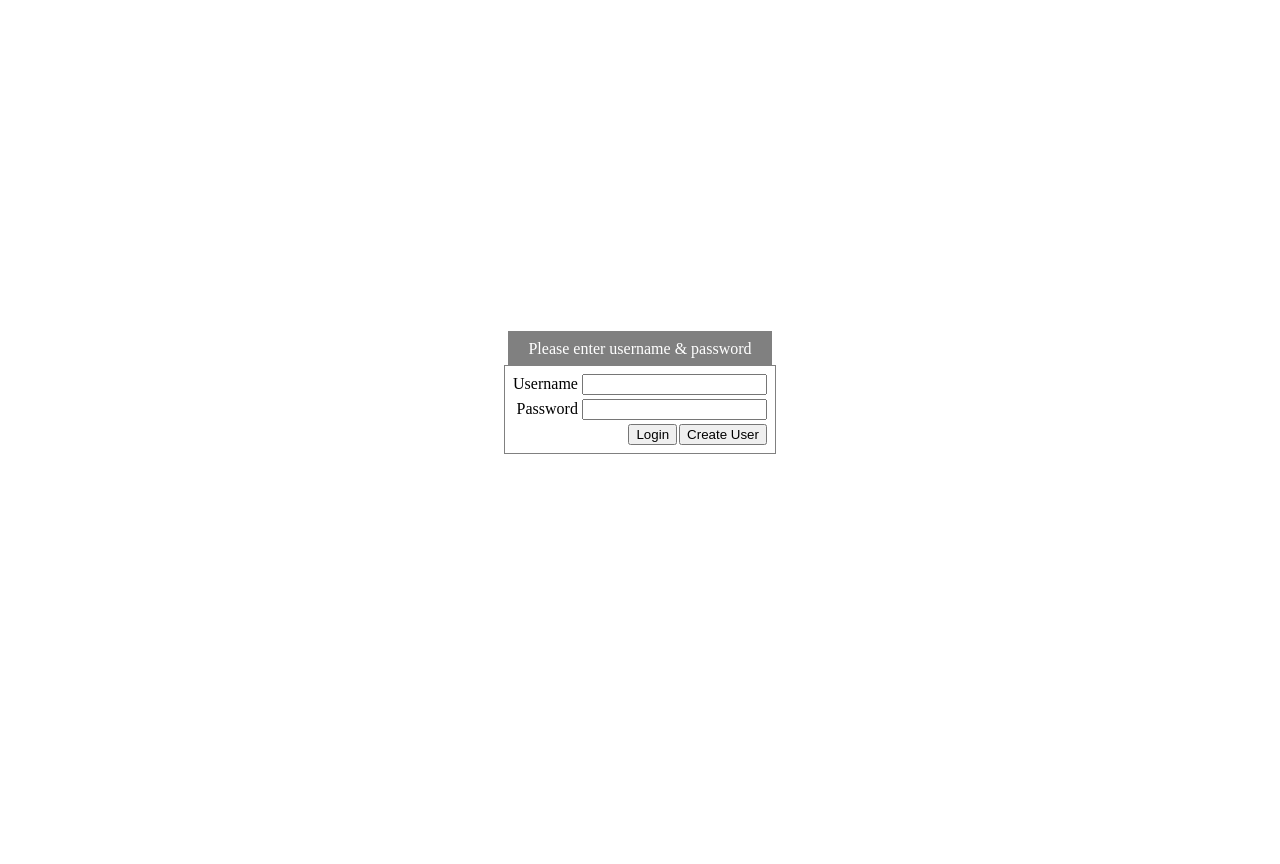
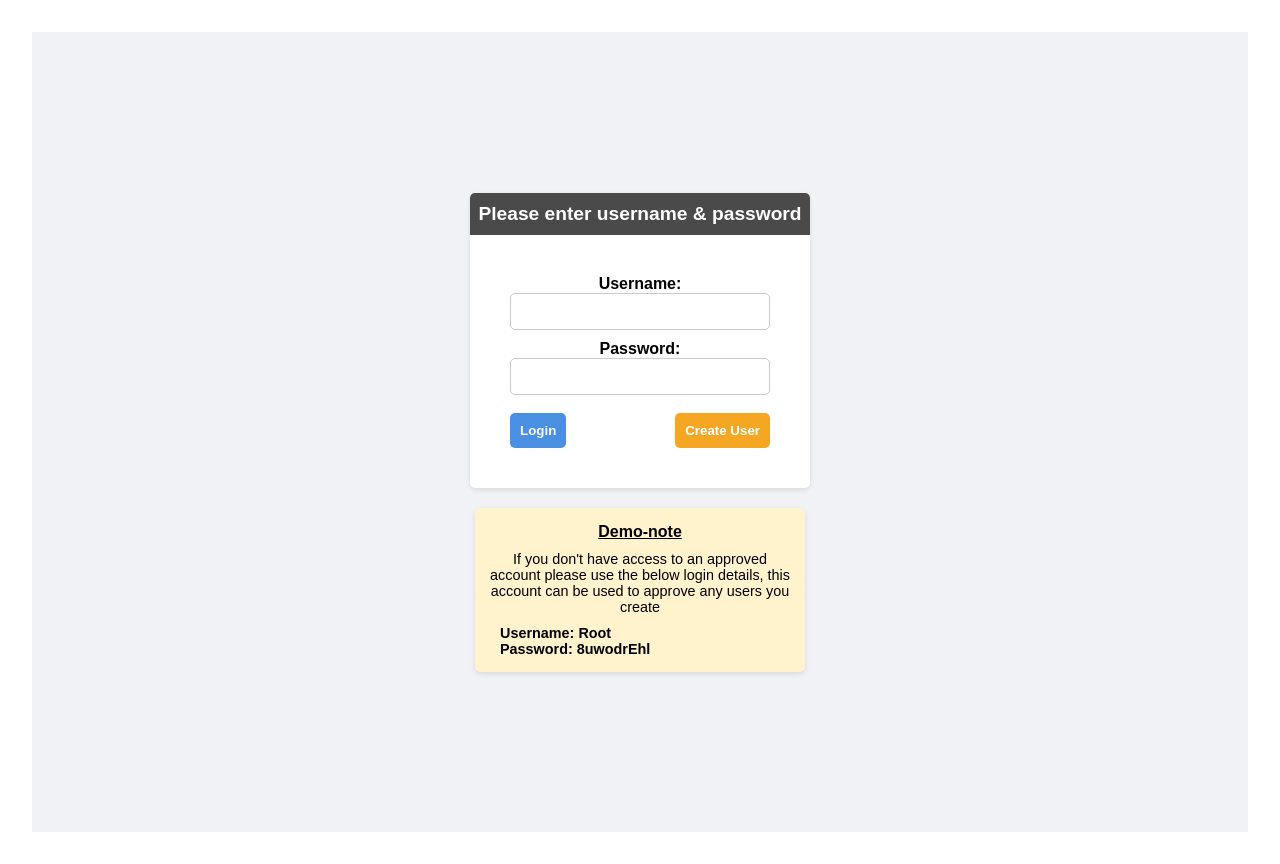
Before and after one commit to JackBadawy/Employee_Creator_API, a React (Vite) app in the folder Employee_frontend/: page / in a window 1280 px wide. Before the commit the page ends 800 px from the top, so only its background shows below. Built offline with nearby package versions, Linux system fonts and the light colour scheme; no server answers.

Commit message:
login style and logic

```diff
--- a/Employee_frontend/src/App.tsx
+++ b/Employee_frontend/src/App.tsx
@@ -1,4 +1,4 @@
-import { useState } from "react";
+import { useEffect, useState } from "react";
 import "./App.css";
 import EmployeeDirectory from "./Pages/EmployeeDirectory";
 import { EmployeeProvider } from "./Contexts/EmployeeContext";
@@ -12,7 +12,9 @@ import ApprovalRequests from "./Pages/ApprovalRequests";
 import ApprovalRequestPage from "./Pages/ApprovalRequestPage";
 
 function App() {
-  const [count, setCount] = useState(0);
+  useEffect(() => {
+    document.title = "Employee Directory";
+  }, []);
 
   return (
     <>
--- a/Employee_frontend/src/Components/EmployeeCard.tsx
+++ b/Employee_frontend/src/Components/EmployeeCard.tsx
@@ -16,7 +16,6 @@ const EmployeeCard = (employeeDetails) => {
     );
     if (isConfirmed) {
       await deleteEmployeeItem(employeeDetails.id);
-      // Optionally, trigger a state update or refetch the employee list after deletion
     }
   };
 
--- a/Employee_frontend/src/Components/TopBar.tsx
+++ b/Employee_frontend/src/Components/TopBar.tsx
@@ -12,9 +12,7 @@ const TopBar = () => {
   };
 
   const handleLogout = () => {
-    // Clear the persisted login context
     setPersistedLogin({ username: "", password: "" });
-    // Optionally navigate to the login page
     navigate("/");
   };
 
--- a/Employee_frontend/src/Pages/AddNewEmployeePage.tsx
+++ b/Employee_frontend/src/Pages/AddNewEmployeePage.tsx
@@ -33,9 +33,12 @@ const AddNewEmployeePage = () => {
     day: new Date().getDate(),
   });
 
+  const [buttonClicked, setButtonClicked] = useState(false);
+
+  const currentYear = new Date().getFullYear();
   const years = Array.from(
-    { length: 30 },
-    (_, index) => new Date().getFullYear() - index
+    { length: 40 },
+    (_, index) => currentYear - 30 + index
   );
   const months = Array.from({ length: 12 }, (_, index) => index + 1);
   const days = Array.from({ length: 31 }, (_, index) => index + 1);
@@ -61,7 +64,7 @@ const AddNewEmployeePage = () => {
 
   const handleSubmit = async (event: React.FormEvent) => {
     event.preventDefault();
-
+    setButtonClicked(true);
     const updatedFormData = {
       ...newEmployeeFormData,
       startDate: [startDate.year, startDate.month, startDate.day],
@@ -80,7 +83,7 @@ const AddNewEmployeePage = () => {
 
     try {
       await employeeContext.addEmployeeItem(updatedFormData);
-      navigate("/");
+      navigate("/directory");
     } catch (error) {
       console.error("Failed to add new employee:", error);
       alert("Failed to add new employee. Please try again.");
@@ -103,10 +106,6 @@ const AddNewEmployeePage = () => {
       });
     }
   };
-
-  useEffect(() => {
-    console.log(newEmployeeFormData);
-  }, [newEmployeeFormData]);
 
   return (
     <div>
@@ -323,8 +322,8 @@ const AddNewEmployeePage = () => {
               />
             </div>
           </div>
-          <button type="submit" className="form__save">
-            Add Employee
+          <button type="submit" className="form__save" disabled={buttonClicked}>
+            {buttonClicked ? "Please wait..." : "Add Employee"}
           </button>
         </div>
       </form>
--- a/Employee_frontend/src/Pages/EmployeeDirectory.tsx
+++ b/Employee_frontend/src/Pages/EmployeeDirectory.tsx
@@ -6,6 +6,7 @@ import DirectoryUtilities from "../Components/DirectoryUtilities";
 import { usePersistedLoginContext } from "../Contexts/UsePersistedLoginContext";
 import TopBar from "../Components/TopBar";
 import { useNavigate } from "react-router-dom";
+import { getAllEmployeeItems } from "../Services/Employee_Crud_services";
 
 const EmployeeDirectory = () => {
   const { employeeList, setEmployeeList } = useEmployeeContext();
@@ -17,11 +18,7 @@ const EmployeeDirectory = () => {
   useEffect(() => {
     const fetchEmployeeList = async () => {
       try {
-        const response = await fetch("http://localhost:8080/items");
-        if (!response.ok) {
-          throw new Error("Failed to fetch Employee List");
-        }
-        const data = await response.json();
+        const data = await getAllEmployeeItems();
         setEmployeeList(data);
       } catch (error) {
         console.error("Failed to fetch Employee list", error);
--- a/Employee_frontend/src/Pages/LoginPage.tsx
+++ b/Employee_frontend/src/Pages/LoginPage.tsx
@@ -62,6 +62,7 @@ const LoginPage = () => {
 
   return (
     <div className="login__outer-container">
+      <div className="login__container">
         <div className="login__head-note">
           <p className="login__head-note__para">
             Please enter username & password
@@ -69,37 +70,50 @@ const LoginPage = () => {
         </div>
         <div className="login__login-box">
           <form onSubmit={handleSubmit} className="login__form">
-          <div className="login__username-container">
-            <label htmlFor="username" className="login__form__username">
-              Username
+            <div className="login__input-container">
+              <label htmlFor="username" className="login__form__label">
+                Username:
               </label>
               <input
                 type="text"
                 name="username"
                 id="username"
                 onChange={handleChange}
+                className="login__form__input"
               />
             </div>
-          <div className="login__password-container">
-            <label htmlFor="password" className="login__form__password">
-              Password
+            <div className="login__input-container">
+              <label htmlFor="password" className="login__form__label">
+                Password:
               </label>
               <input
-              type="text"
+                type="password"
                 name="password"
                 id="password"
                 onChange={handleChange}
+                className="login__form__input"
               />
             </div>
             <div className="login__btn-cont">
               <button type="submit" className="login__submit">
                 Login
               </button>
-            <div className="login_btn-container">
-              <button onClick={goToNewUser}>Create User</button>
-            </div>{" "}
+              <button onClick={goToNewUser} className="login__create-user">
+                Create User
+              </button>
             </div>
           </form>
+        </div>
+      </div>
+      <div className="login__demo-note">
+        <p className="login__note-title">Demo-note</p>
+        <p className="login__note-txt">
+          If you don't have access to an approved account please use the below
+          login details, this account can be used to approve any users you
+          create
+        </p>
+        <p className="login__note-details">Username: Root</p>
+        <p className="login__note-details">Password: 8uwodrEhl</p>
       </div>
     </div>
   );
--- a/Employee_frontend/src/Services/Employee_Crud_services.ts
+++ b/Employee_frontend/src/Services/Employee_Crud_services.ts
@@ -1,5 +1,7 @@
+const BASE_URL = import.meta.env.VITE_API_BASE_URL;
+
 export const getAllEmployeeItems = async () => {
-  const response = await fetch("http://localhost:8080/items");
+  const response = await fetch(`${BASE_URL}/items`);
   if (!response.ok) {
     throw new Error("Failed to get Employees");
   }
@@ -7,9 +9,18 @@ export const getAllEmployeeItems = async () => {
   return data;
 };
 
+export const getEmployeeById = async (employeeId: string) => {
+  const response = await fetch(`${BASE_URL}/items/${employeeId}`);
+  if (!response.ok) {
+    throw new Error("Failed to get Employee");
+  }
+  const data = await response.json();
+  return data;
+};
+
 export const postEmployeeItem = async (employeeData: any) => {
   try {
-    const response = await fetch("http://localhost:8080/items", {
+    const response = await fetch(`${BASE_URL}/items`, {
       method: "POST",
       headers: {
         "Content-Type": "application/json",
@@ -31,8 +42,8 @@ export const postEmployeeItem = async (employeeData: any) => {
 
 export const deleteEmployeeItem = async (employeeId: any) => {
   try {
-    const response = await fetch(`http://localhost:8080/items/${employeeId}`, {
-      method: "Delete",
+    const response = await fetch(`${BASE_URL}/items/${employeeId}`, {
+      method: "DELETE",
     });
 
     if (!response.ok) {
@@ -49,7 +60,7 @@ export const updateEmployeeItem = async (
   employeeData: any
 ) => {
   try {
-    const response = await fetch(`http://localhost:8080/items/${employeeId}`, {
+    const response = await fetch(`${BASE_URL}/items/${employeeId}`, {
       method: "PATCH",
       headers: {
         "Content-Type": "application/json",
--- a/Employee_frontend/src/Styles/LoginPageStyles.scss
+++ b/Employee_frontend/src/Styles/LoginPageStyles.scss
@@ -1,40 +1,110 @@
 .login {
-  &__btn-cont {
-    display: flex;
-    gap: 2px;
-  }
   &__outer-container {
     display: flex;
     flex-direction: column;
     justify-content: center;
     align-items: center;
-    height: 90vh;
+    height: 100vh;
+    background-color: #f0f2f5;
+    font-family: Arial, sans-serif;
+  }
+
+  &__container {
+    background: white;
+    padding: 20px;
+    border-radius: 5px;
+    box-shadow: 0 2px 5px rgba(0, 0, 0, 0.1);
+    max-width: 300px;
+    width: 100%;
+    text-align: center;
+  }
+
+  &__head-note {
+    background-color: #4a4a4a;
+    color: white;
+    padding: 10px 0;
+    border-radius: 5px 5px 0 0;
+    margin: -20px -20px 20px -20px;
+    font-size: 1.2em;
+    font-weight: bold;
   }
 
   &__login-box {
-    border: 1px gray solid;
-    padding: 8px;
+    padding: 20px;
   }
 
   &__form {
     display: flex;
     flex-direction: column;
-    justify-content: right;
-    align-items: end;
-    gap: 4px;
 
-    &__username,
-    &__password {
-      margin-right: 4px;
+    &__label {
+      margin-bottom: 5px;
+      font-weight: bold;
+    }
+
+    &__input {
+      padding: 10px;
+      margin-bottom: 10px;
+      border: 1px solid #ccc;
+      border-radius: 5px;
+      width: calc(100% - 22px);
     }
   }
-  &__head-note {
-    border: 1px solid gray;
-    width: 262px;
-    height: 24px;
+
+  &__btn-cont {
+    display: flex;
+    justify-content: space-between;
+    gap: 10px;
+    margin-top: 8px;
+
+    button {
+      padding: 10px;
+      border: none;
+      border-radius: 5px;
+      cursor: pointer;
+      font-weight: bold;
+
+      &:hover {
+        opacity: 0.8;
+      }
+    }
+
+    .login__submit {
+      background-color: #4a90e2;
+      color: white;
+    }
+
+    .login__create-user {
+      background-color: #f5a623;
+      color: white;
+    }
+  }
+
+  &__demo-note {
+    background-color: #fff3cd;
+    margin-top: 20px;
+    padding: 15px;
+    border-radius: 5px;
+    max-width: 300px;
     text-align: center;
-    padding-top: 8px;
-    background-color: grey;
-    color: white;
+    box-shadow: 0 2px 5px rgba(0, 0, 0, 0.1);
+  }
+
+  &__note-title {
+    font-weight: bold;
+    text-decoration: underline;
+    margin-bottom: 10px;
+  }
+
+  &__note-txt {
+    margin-bottom: 10px;
+    font-size: 0.9em;
+  }
+
+  &__note-details {
+    text-align: left;
+    margin-left: 10px;
+    font-weight: bold;
+    font-size: 0.9em;
   }
 }
--- a/Employee_frontend/src/Styles/TopBarStyles.scss
+++ b/Employee_frontend/src/Styles/TopBarStyles.scss
@@ -25,4 +25,18 @@
       color: white;
     }
   }
+  &__logout-btn {
+    background-color: Variables.$btn-clr;
+    color: Variables.$btn-txt;
+    height: 24px;
+    width: 80px;
+    text-decoration: none;
+    display: flex;
+    justify-content: center;
+    align-items: center;
+    border-radius: 8px;
+    &:hover {
+      background-color: Variables.$btn-hover-clr;
+    }
+  }
 }
```
Also changed, not shown: Employee_frontend/src/Pages/EditEmployeePage.tsx (+24 -33 lines), 2 other files (tests, documents, lock files or other folders). Lines whose indentation alone changed are shown as unchanged.
